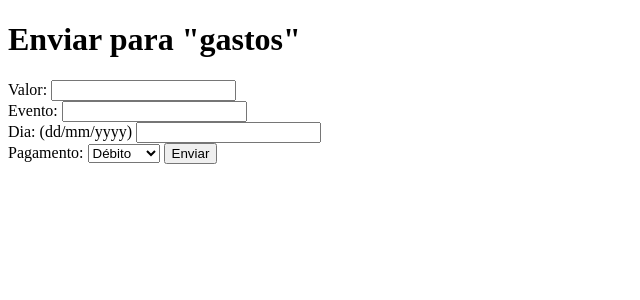
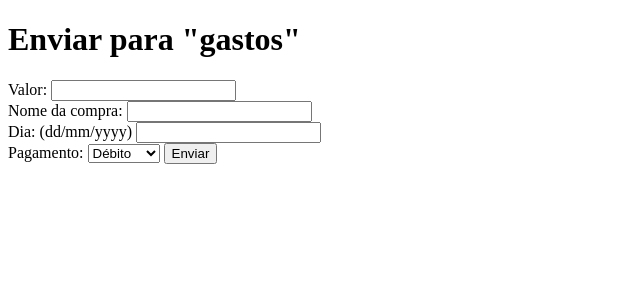
Before and after one commit to lucascapl/ControleFinanceiro, a Flask app: page / in a window 1280 px wide. Shown: the top 300 px of the page, without its empty margins (0-640 px from the left). Run offline with Flask 3, Linux system fonts and the light colour scheme.

Commit message:
troca de evento para nome da compra

```diff
--- a/templates/index.html
+++ b/templates/index.html
@@ -11,7 +11,7 @@
         <label for="valor">Valor:</label>
         <input type="text" name="valor" required><br>
 
-        <label for="evento">Evento:</label>
+        <label for="evento">Nome da compra:</label>
         <input type="text" name="evento" required><br>
 
         <label for="dia">Dia: (dd/mm/yyyy)</label>
```
